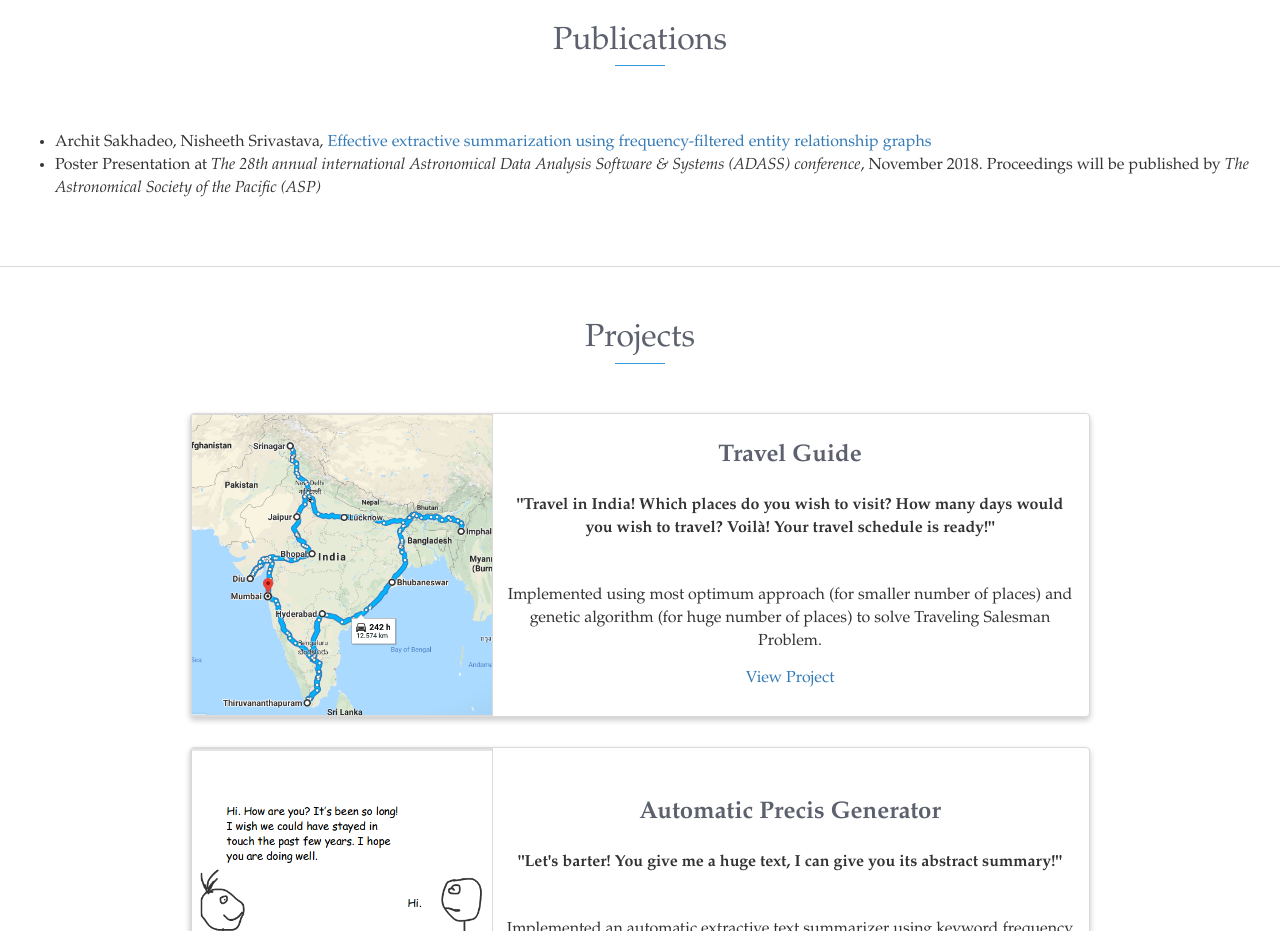
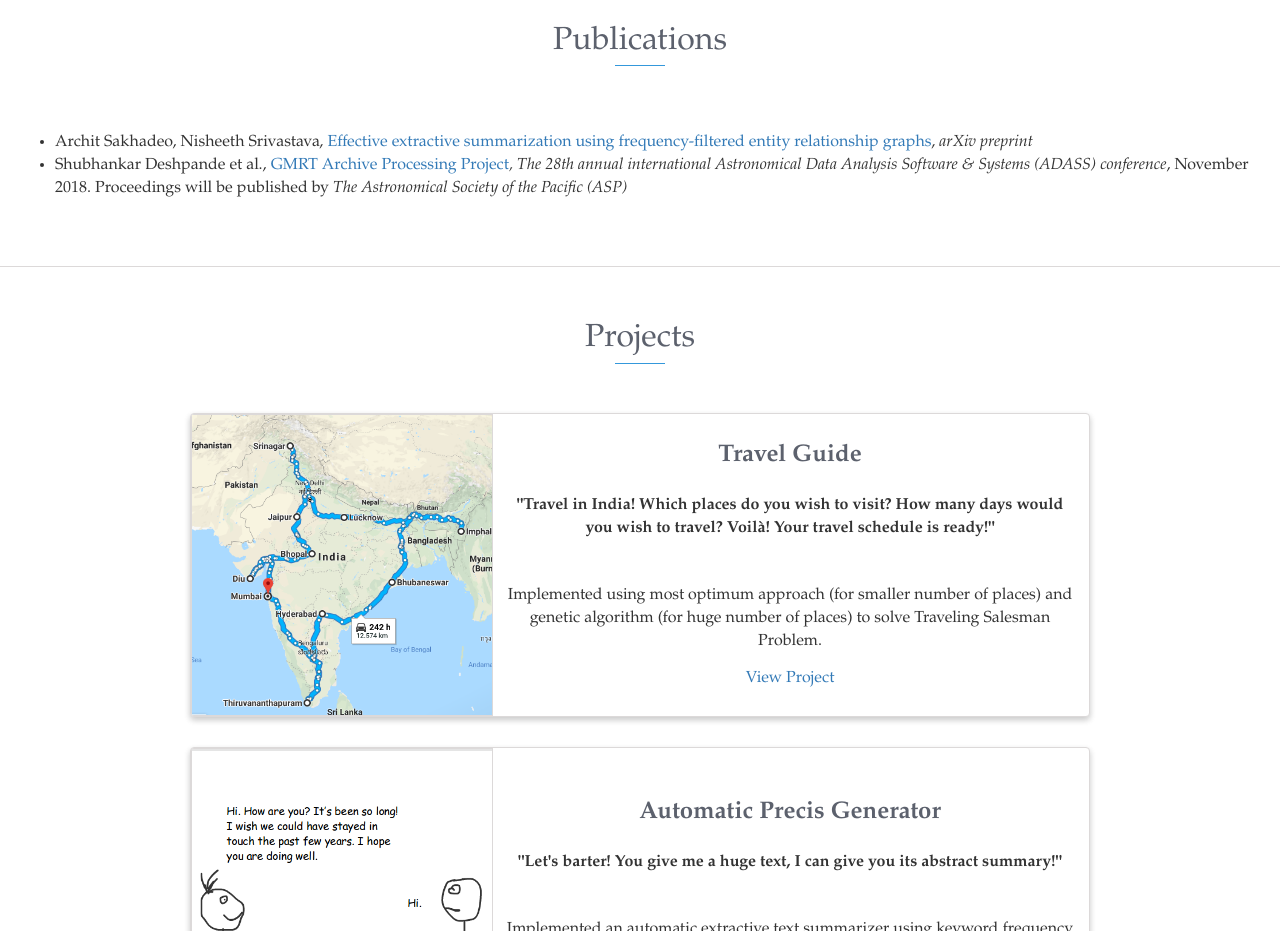
Before and after one commit to architsakhadeo/architsakhadeo.github.io, a website: page index.html in a window 1280 px wide. Shown: the part 5020-5951 px from the top of the page. Drawn offline with nearby package versions, Linux system fonts and the light colour scheme.

Commit message:
Minor changes

```diff
--- a/index.html
+++ b/index.html
@@ -344,8 +344,8 @@
 <h2 class="heading">Publications</h2>
 <div style="display: block">
 <ul style="text-align:left">
-<li>Archit Sakhadeo, Nisheeth Srivastava, <a href='https://arxiv.org/abs/1810.10419'>Effective extractive summarization using frequency-filtered entity relationship graphs</a></li>
-<li>Poster Presentation at <i>The 28th annual international Astronomical Data Analysis Software & Systems (ADASS) conference</i>, November 2018. Proceedings will be published by <i>The Astronomical Society of the Pacific (ASP)</i></li>
+<li>Archit Sakhadeo, Nisheeth Srivastava, <a href='https://arxiv.org/abs/1810.10419'>Effective extractive summarization using frequency-filtered entity relationship graphs</a>, <i>arXiv preprint</i></li>
+<li>Shubhankar Deshpande et al., <a href='http://adass2018.umd.edu/abstracts/abstracts.pdf'>GMRT Archive Processing Project</a><i>, The 28th annual international Astronomical Data Analysis Software & Systems (ADASS) conference</i>, November 2018. Proceedings will be published by <i>The Astronomical Society of the Pacific (ASP)</i></li>
 </div>
 </div>
 
```
